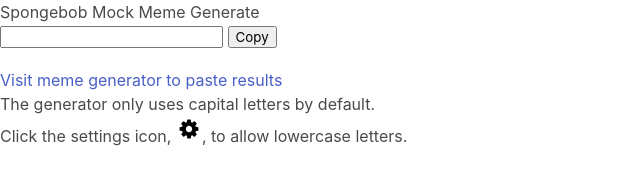
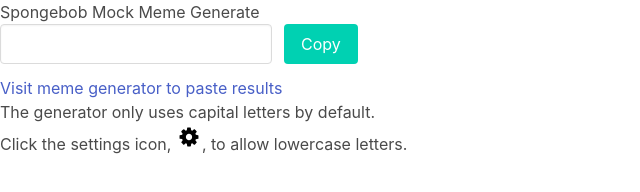
Before and after one commit to ChrisSMendoza/spongebob-mocking-meme-sentence-generator, a plain HTML site: page index.html in a window 1280 px wide. Shown: the whole page, without its empty margins (0-640 px from the left). Drawn offline with nearby package versions, Linux system fonts and the light colour scheme.

Commit message:
style input and copy button to be on the same line with Bulma

```diff
--- a/index.html
+++ b/index.html
@@ -19,11 +19,14 @@
 
     <p id="spongebob-mock-formatted-text"></p>
 
-    <!-- User text input and copy button -->
-    <div class="margin-b">
-        <input type="text" id="textInput" />
-
-        <button id="copy-to-clipboard-button">Copy</button>
+    <!-- Text input and copy button are on the same line -->
+    <div class="field is-grouped">
+        <div class="control">
+            <input type="text" id="textInput" class="input" />
+        </div>
+        <div class="control">
+            <button id="copy-to-clipboard-button" class="button is-primary">Copy</button>
+        </div>
     </div>
 
     <div>
```
